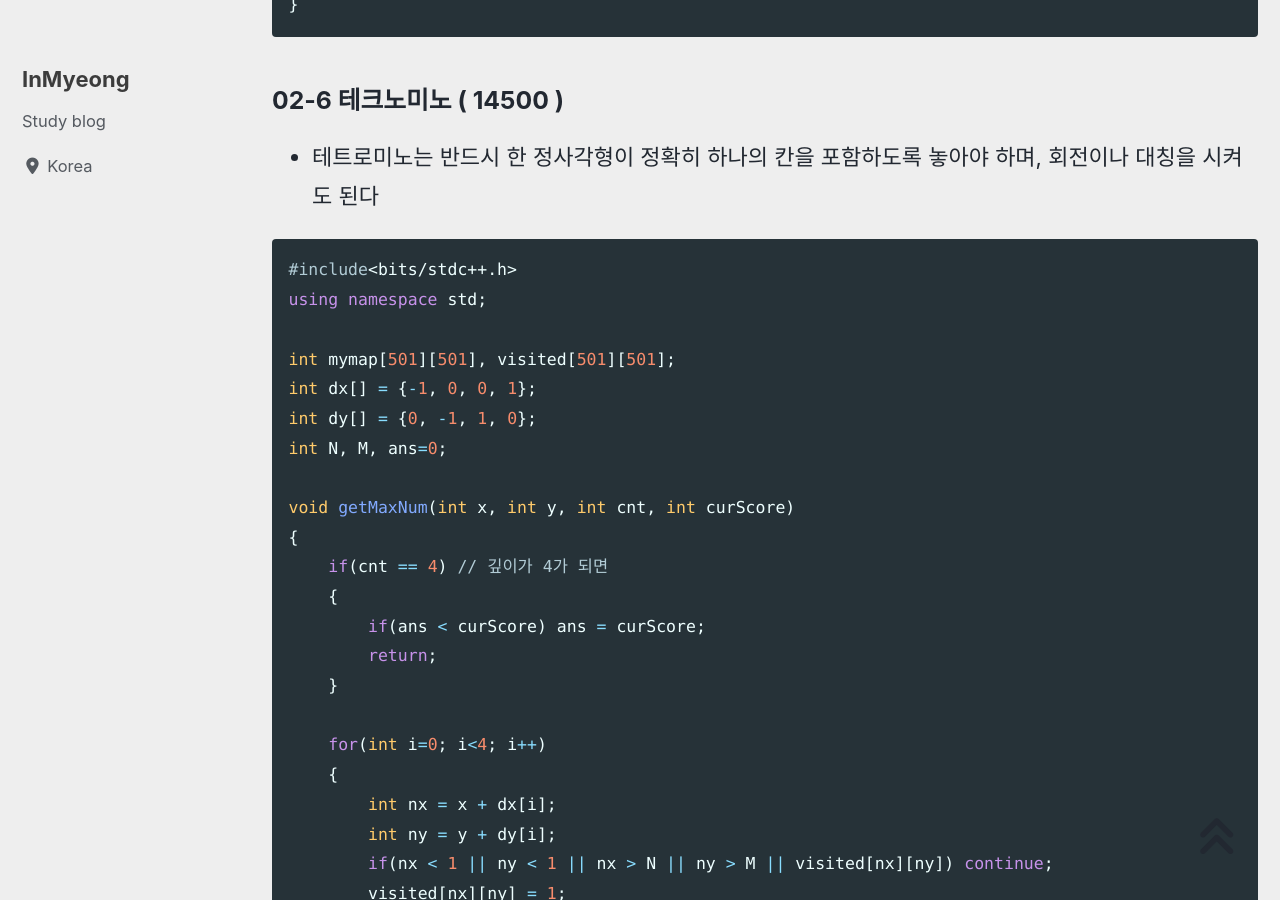
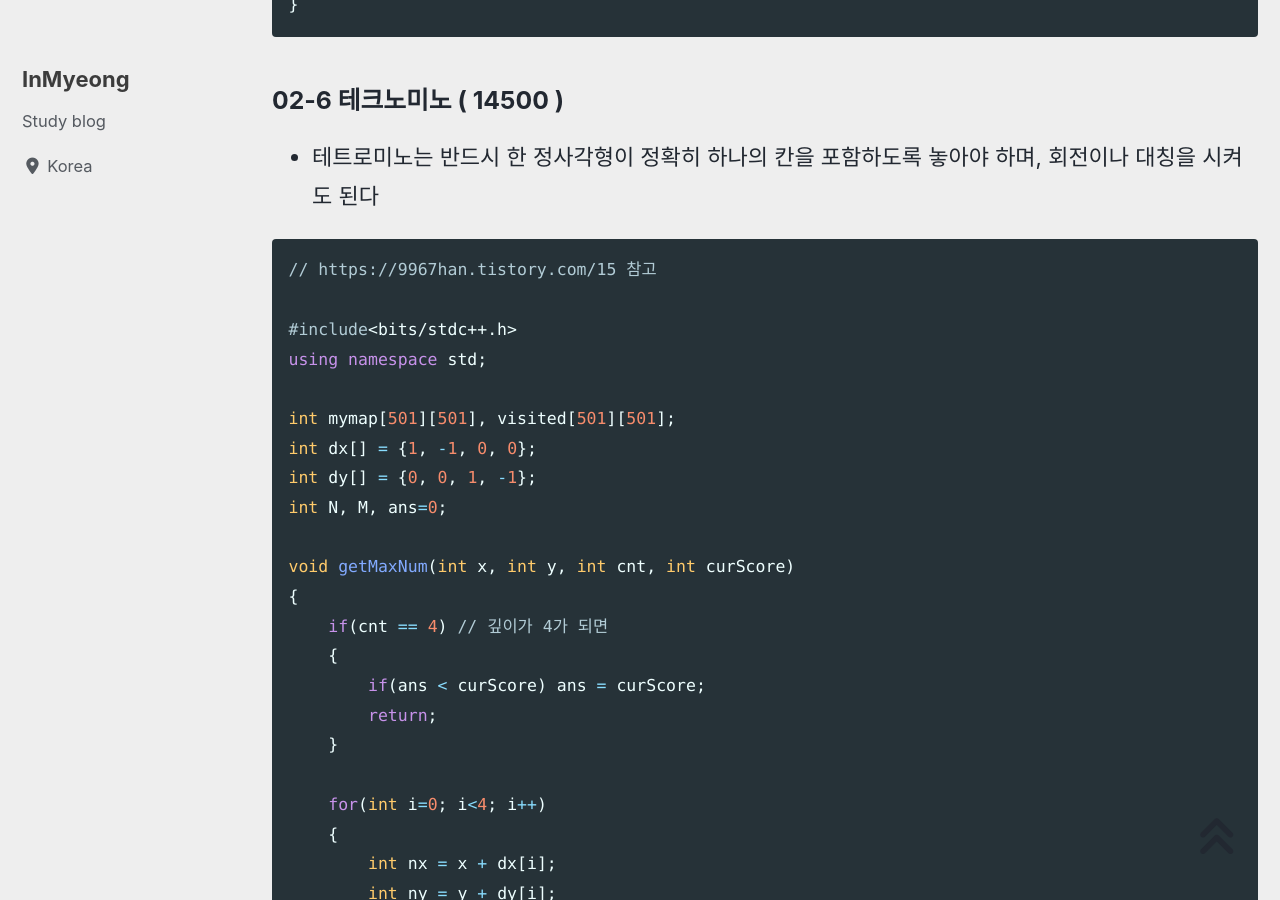
Before and after one commit to devMyeong/devMyeong.github.io, a Jekyll site: the page built from _posts/codingTest/2022-09-25-백준.md, in a window 1280 px wide and 900 px high, scrolled down 15125 px. Built offline with Jekyll 4.4.1, drawn with Linux system fonts in a browser that asks for light colours; cached includes are drawn as plain includes; nearby versions of some CDN libraries; some web fonts are replaced; comment, search, counter and statistics services are not loaded.

Commit message:
Docs : CS지식 업데이트, 백준 업데이트

````diff
--- a/_posts/codingTest/2022-09-25-백준.md
+++ b/_posts/codingTest/2022-09-25-백준.md
@@ -481,12 +481,14 @@ int main()
 - 테트로미노는 반드시 한 정사각형이 정확히 하나의 칸을 포함하도록 놓아야 하며, 회전이나 대칭을 시켜도 된다
 
 ```cpp
+// https://9967han.tistory.com/15 참고
+
 #include<bits/stdc++.h>
 using namespace std;
 
 int mymap[501][501], visited[501][501];
-int dx[] = {-1, 0, 0, 1};
-int dy[] = {0, -1, 1, 0};
+int dx[] = {1, -1, 0, 0};
+int dy[] = {0, 0, 1, -1};
 int N, M, ans=0;
 
 void getMaxNum(int x, int y, int cnt, int curScore)
@@ -560,7 +562,6 @@ int main()
 // https://hsdevelopment.tistory.com/506 참고
 
 #include <bits/stdc++.h>
-
 using namespace std;
 
 #define MAX 105
````
Also changed, not shown: _posts/cs/2022-09-05-블로그-면접준비.md (+1 -0 lines).
